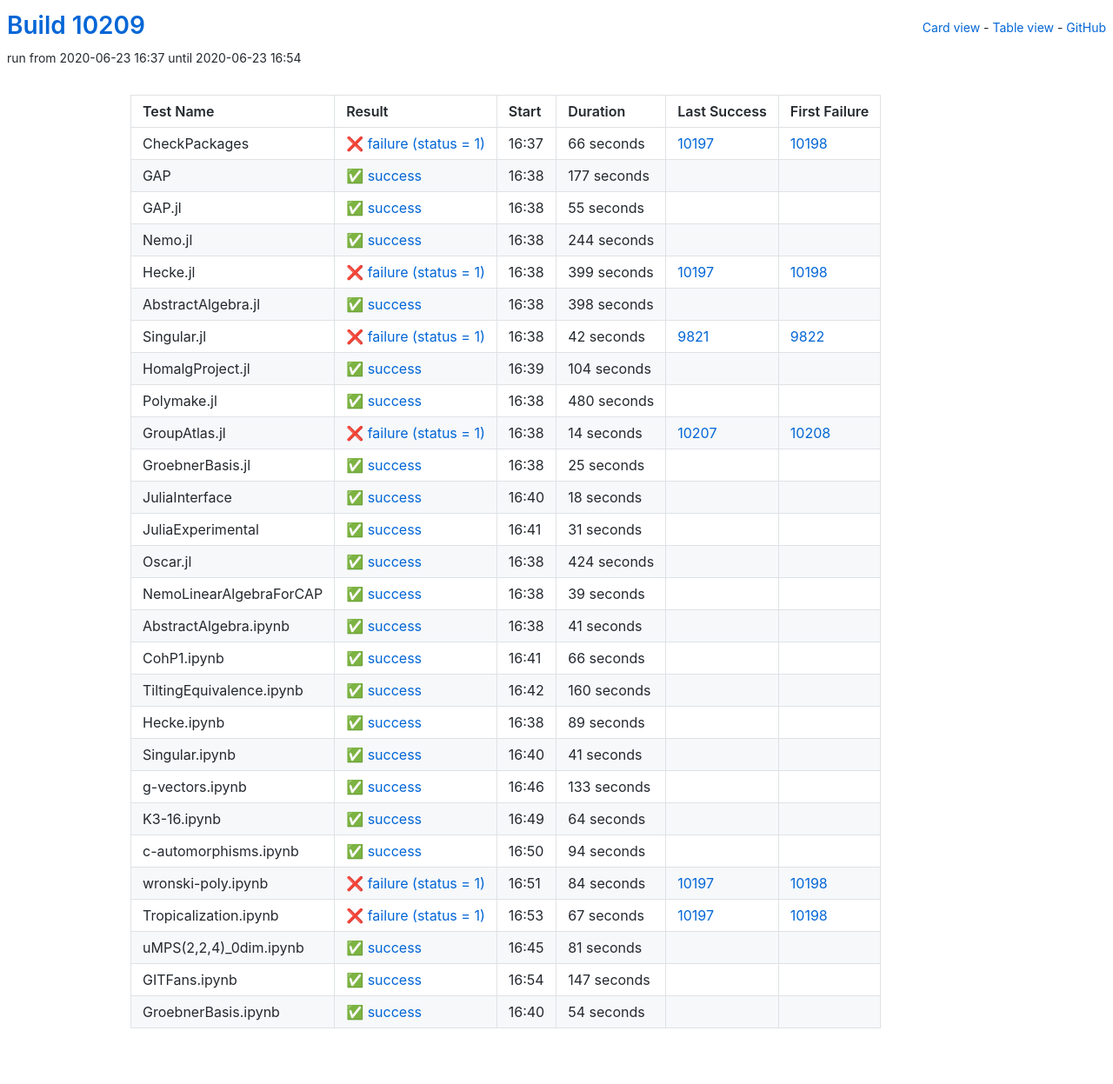
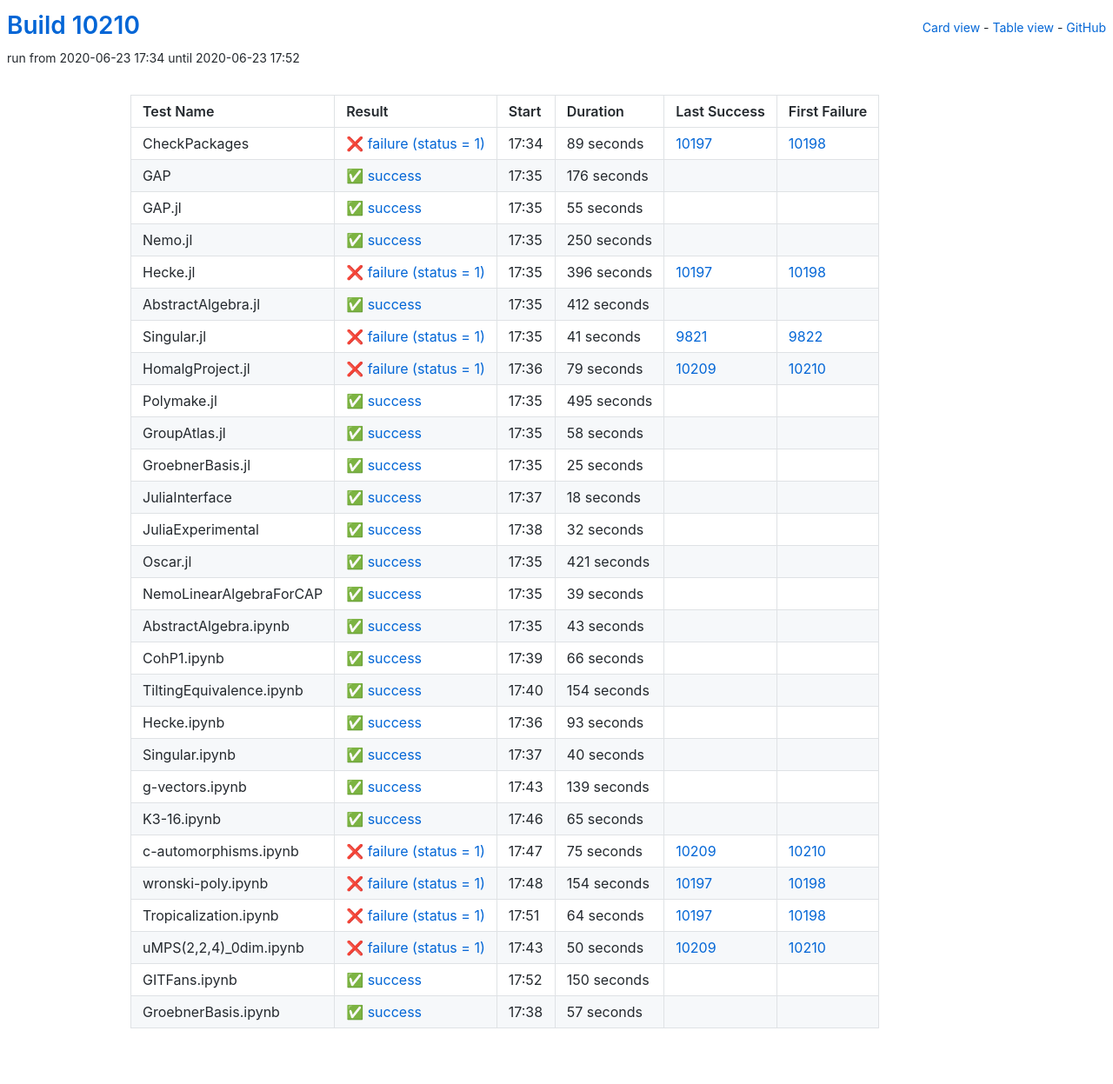
Before and after one commit to oscar-system/oscar-ci-status, a Jekyll site: the page built from table.html, in a window 1280 px wide. Shown: the whole page at 87% size. Built offline with Jekyll 4.4.1, drawn with Linux system fonts in a browser that asks for light colours.

Commit message:
Build #10210

```diff
--- a/_data/ci.yml
+++ b/_data/ci.yml
@@ -1,6 +1,6 @@
 ---
-build: 10209
-build_url: https://oscarci.mathematik.uni-kl.de/job/oscar/10209/
+build: 10210
+build_url: https://oscarci.mathematik.uni-kl.de/job/oscar/10210/
 job: oscar
 organization: oscar-system
 repo: oscar-ci-status
@@ -8,32 +8,32 @@ repourl: https://github.com/oscar-system/oscar-ci-status
 tests:
 - name: CheckPackages
   id: checkpackages
-  log: https://oscarci.mathematik.uni-kl.de/job/oscar/10209/artifact/logs/build-10209/CheckPackages.log
-  start: 2020-06-23 16:37
+  log: https://oscarci.mathematik.uni-kl.de/job/oscar/10210/artifact/logs/build-10210/CheckPackages.log
+  start: 2020-06-23 17:34
   success: false
   exitcode: 1
   status: failure
-  duration: 66
+  duration: 89
   last_success: 10197
   last_success_url: https://oscarci.mathematik.uni-kl.de/job/oscar/10197/
   first_failure: 10198
   first_failure_url: https://oscarci.mathematik.uni-kl.de/job/oscar/10198/
 - name: GAP
   id: gap
-  log: https://oscarci.mathematik.uni-kl.de/job/oscar/10209/artifact/logs/build-10209/GAP.log
-  start: 2020-06-23 16:38
+  log: https://oscarci.mathematik.uni-kl.de/job/oscar/10210/artifact/logs/build-10210/GAP.log
+  start: 2020-06-23 17:35
   success: true
   exitcode: 0
   status: success
-  duration: 177
+  duration: 176
   last_success: false
   last_success_url:
   first_failure: false
   first_failure_url:
 - name: GAP.jl
   id: gap-jl
-  log: https://oscarci.mathematik.uni-kl.de/job/oscar/10209/artifact/logs/build-10209/GAP.jl.log
-  start: 2020-06-23 16:38
+  log: https://oscarci.mathematik.uni-kl.de/job/oscar/10210/artifact/logs/build-10210/GAP.jl.log
+  start: 2020-06-23 17:35
   success: true
   exitcode: 0
   status: success
@@ -44,92 +44,92 @@ tests:
   first_failure_url:
 - name: Nemo.jl
   id: nemo-jl
-  log: https://oscarci.mathematik.uni-kl.de/job/oscar/10209/artifact/logs/build-10209/Nemo.jl.log
-  start: 2020-06-23 16:38
+  log: https://oscarci.mathematik.uni-kl.de/job/oscar/10210/artifact/logs/build-10210/Nemo.jl.log
+  start: 2020-06-23 17:35
   success: true
   exitcode: 0
   status: success
-  duration: 244
+  duration: 250
   last_success: false
   last_success_url:
   first_failure: false
   first_failure_url:
 - name: Hecke.jl
   id: hecke-jl
-  log: https://oscarci.mathematik.uni-kl.de/job/oscar/10209/artifact/logs/build-10209/Hecke.jl.log
-  start: 2020-06-23 16:38
+  log: https://oscarci.mathematik.uni-kl.de/job/oscar/10210/artifact/logs/build-10210/Hecke.jl.log
+  start: 2020-06-23 17:35
   success: false
   exitcode: 1
   status: failure
-  duration: 399
+  duration: 396
   last_success: 10197
   last_success_url: https://oscarci.mathematik.uni-kl.de/job/oscar/10197/
   first_failure: 10198
   first_failure_url: https://oscarci.mathematik.uni-kl.de/job/oscar/10198/
 - name: AbstractAlgebra.jl
   id: abstractalgebra-jl
-  log: https://oscarci.mathematik.uni-kl.de/job/oscar/10209/artifact/logs/build-10209/AbstractAlgebra.jl.log
-  start: 2020-06-23 16:38
+  log: https://oscarci.mathematik.uni-kl.de/job/oscar/10210/artifact/logs/build-10210/AbstractAlgebra.jl.log
+  start: 2020-06-23 17:35
   success: true
   exitcode: 0
   status: success
-  duration: 398
+  duration: 412
   last_success: false
   last_success_url:
   first_failure: false
   first_failure_url:
 - name: Singular.jl
   id: singular-jl
-  log: https://oscarci.mathematik.uni-kl.de/job/oscar/10209/artifact/logs/build-10209/Singular.jl.log
-  start: 2020-06-23 16:38
+  log: https://oscarci.mathematik.uni-kl.de/job/oscar/10210/artifact/logs/build-10210/Singular.jl.log
+  start: 2020-06-23 17:35
   success: false
   exitcode: 1
   status: failure
-  duration: 42
+  duration: 41
   last_success: 9821
   last_success_url: https://oscarci.mathematik.uni-kl.de/job/oscar/9821/
   first_failure: 9822
   first_failure_url: https://oscarci.mathematik.uni-kl.de/job/oscar/9822/
 - name: HomalgProject.jl
   id: homalgproject-jl
-  log: https://oscarci.mathematik.uni-kl.de/job/oscar/10209/artifact/logs/build-10209/HomalgProject.jl.log
-  start: 2020-06-23 16:39
+  log: https://oscarci.mathematik.uni-kl.de/job/oscar/10210/artifact/logs/build-10210/HomalgProject.jl.log
+  start: 2020-06-23 17:36
+  success: false
+  exitcode: 1
+  status: failure
+  duration: 79
+  last_success: 10209
+  last_success_url: https://oscarci.mathematik.uni-kl.de/job/oscar/10209/
+  first_failure: 10210
+  first_failure_url: https://oscarci.mathematik.uni-kl.de/job/oscar/10210/
+- name: Polymake.jl
+  id: polymake-jl
+  log: https://oscarci.mathematik.uni-kl.de/job/oscar/10210/artifact/logs/build-10210/Polymake.jl.log
+  start: 2020-06-23 17:35
   success: true
   exitcode: 0
   status: success
-  duration: 104
-  last_success: false
-  last_success_url:
-  first_failure: false
-  first_failure_url:
-- name: Polymake.jl
-  id: polymake-jl
-  log: https://oscarci.mathematik.uni-kl.de/job/oscar/10209/artifact/logs/build-10209/Polymake.jl.log
-  start: 2020-06-23 16:38
-  success: true
-  exitcode: 0
-  status: success
-  duration: 480
+  duration: 495
   last_success: false
   last_success_url:
   first_failure: false
   first_failure_url:
 - name: GroupAtlas.jl
   id: groupatlas-jl
-  log: https://oscarci.mathematik.uni-kl.de/job/oscar/10209/artifact/logs/build-10209/GroupAtlas.jl.log
-  start: 2020-06-23 16:38
-  success: false
-  exitcode: 1
-  status: failure
-  duration: 14
-  last_success: 10207
-  last_success_url: https://oscarci.mathematik.uni-kl.de/job/oscar/10207/
-  first_failure: 10208
-  first_failure_url: https://oscarci.mathematik.uni-kl.de/job/oscar/10208/
+  log: https://oscarci.mathematik.uni-kl.de/job/oscar/10210/artifact/logs/build-10210/GroupAtlas.jl.log
+  start: 2020-06-23 17:35
+  success: true
+  exitcode: 0
+  status: success
+  duration: 58
+  last_success: false
+  last_success_url:
+  first_failure: false
+  first_failure_url:
 - name: GroebnerBasis.jl
   id: groebnerbasis-jl
-  log: https://oscarci.mathematik.uni-kl.de/job/oscar/10209/artifact/logs/build-10209/GroebnerBasis.jl.log
-  start: 2020-06-23 16:38
+  log: https://oscarci.mathematik.uni-kl.de/job/oscar/10210/artifact/logs/build-10210/GroebnerBasis.jl.log
+  start: 2020-06-23 17:35
   success: true
   exitcode: 0
   status: success
@@ -140,8 +140,8 @@ tests:
   first_failure_url:
 - name: JuliaInterface
   id: juliainterface
-  log: https://oscarci.mathematik.uni-kl.de/job/oscar/10209/artifact/logs/build-10209/JuliaInterface.log
-  start: 2020-06-23 16:40
+  log: https://oscarci.mathematik.uni-kl.de/job/oscar/10210/artifact/logs/build-10210/JuliaInterface.log
+  start: 2020-06-23 17:37
   success: true
   exitcode: 0
   status: success
@@ -152,32 +152,32 @@ tests:
   first_failure_url:
 - name: JuliaExperimental
   id: juliaexperimental
-  log: https://oscarci.mathematik.uni-kl.de/job/oscar/10209/artifact/logs/build-10209/JuliaExperimental.log
-  start: 2020-06-23 16:41
+  log: https://oscarci.mathematik.uni-kl.de/job/oscar/10210/artifact/logs/build-10210/JuliaExperimental.log
+  start: 2020-06-23 17:38
   success: true
   exitcode: 0
   status: success
-  duration: 31
+  duration: 32
   last_success: false
   last_success_url:
   first_failure: false
   first_failure_url:
 - name: Oscar.jl
   id: oscar-jl
-  log: https://oscarci.mathematik.uni-kl.de/job/oscar/10209/artifact/logs/build-10209/Oscar.jl.log
-  start: 2020-06-23 16:38
+  log: https://oscarci.mathematik.uni-kl.de/job/oscar/10210/artifact/logs/build-10210/Oscar.jl.log
+  start: 2020-06-23 17:35
   success: true
   exitcode: 0
   status: success
-  duration: 424
+  duration: 421
   last_success: false
   last_success_url:
   first_failure: false
   first_failure_url:
 - name: NemoLinearAlgebraForCAP
   id: nemolinearalgebraforcap
-  log: https://oscarci.mathematik.uni-kl.de/job/oscar/10209/artifact/logs/build-10209/NemoLinearAlgebraForCAP.log
-  start: 2020-06-23 16:38
+  log: https://oscarci.mathematik.uni-kl.de/job/oscar/10210/artifact/logs/build-10210/NemoLinearAlgebraForCAP.log
+  start: 2020-06-23 17:35
   success: true
   exitcode: 0
   status: success
@@ -188,20 +188,20 @@ tests:
   first_failure_url:
 - name: AbstractAlgebra.ipynb
   id: abstractalgebra-ipynb
-  log: https://oscarci.mathematik.uni-kl.de/job/oscar/10209/artifact/logs/build-10209/AbstractAlgebra.ipynb.log
-  start: 2020-06-23 16:38
+  log: https://oscarci.mathematik.uni-kl.de/job/oscar/10210/artifact/logs/build-10210/AbstractAlgebra.ipynb.log
+  start: 2020-06-23 17:35
   success: true
   exitcode: 0
   status: success
-  duration: 41
+  duration: 43
   last_success: false
   last_success_url:
   first_failure: false
   first_failure_url:
 - name: CohP1.ipynb
   id: cohp1-ipynb
-  log: https://oscarci.mathematik.uni-kl.de/job/oscar/10209/artifact/logs/build-10209/CohP1.ipynb.log
-  start: 2020-06-23 16:41
+  log: https://oscarci.mathematik.uni-kl.de/job/oscar/10210/artifact/logs/build-10210/CohP1.ipynb.log
+  start: 2020-06-23 17:39
   success: true
   exitcode: 0
   status: success
@@ -212,132 +212,132 @@ tests:
   first_failure_url:
 - name: TiltingEquivalence.ipynb
   id: tiltingequivalence-ipynb
-  log: https://oscarci.mathematik.uni-kl.de/job/oscar/10209/artifact/logs/build-10209/TiltingEquivalence.ipynb.log
-  start: 2020-06-23 16:42
+  log: https://oscarci.mathematik.uni-kl.de/job/oscar/10210/artifact/logs/build-10210/TiltingEquivalence.ipynb.log
+  start: 2020-06-23 17:40
   success: true
   exitcode: 0
   status: success
-  duration: 160
+  duration: 154
   last_success: false
   last_success_url:
   first_failure: false
   first_failure_url:
 - name: Hecke.ipynb
   id: hecke-ipynb
-  log: https://oscarci.mathematik.uni-kl.de/job/oscar/10209/artifact/logs/build-10209/Hecke.ipynb.log
-  start: 2020-06-23 16:38
+  log: https://oscarci.mathematik.uni-kl.de/job/oscar/10210/artifact/logs/build-10210/Hecke.ipynb.log
+  start: 2020-06-23 17:36
   success: true
   exitcode: 0
   status: success
-  duration: 89
+  duration: 93
   last_success: false
   last_success_url:
   first_failure: false
   first_failure_url:
 - name: Singular.ipynb
   id: singular-ipynb
-  log: https://oscarci.mathematik.uni-kl.de/job/oscar/10209/artifact/logs/build-10209/Singular.ipynb.log
-  start: 2020-06-23 16:40
+  log: https://oscarci.mathematik.uni-kl.de/job/oscar/10210/artifact/logs/build-10210/Singular.ipynb.log
+  start: 2020-06-23 17:37
   success: true
   exitcode: 0
   status: success
-  duration: 41
+  duration: 40
   last_success: false
   last_success_url:
   first_failure: false
   first_failure_url:
 - name: g-vectors.ipynb
   id: g-vectors-ipynb
-  log: https://oscarci.mathematik.uni-kl.de/job/oscar/10209/artifact/logs/build-10209/g-vectors.ipynb.log
-  start: 2020-06-23 16:46
+  log: https://oscarci.mathematik.uni-kl.de/job/oscar/10210/artifact/logs/build-10210/g-vectors.ipynb.log
+  start: 2020-06-23 17:43
   success: true
   exitcode: 0
   status: success
-  duration: 133
+  duration: 139
   last_success: false
   last_success_url:
   first_failure: false
   first_failure_url:
 - name: K3-16.ipynb
   id: k3-16-ipynb
-  log: https://oscarci.mathematik.uni-kl.de/job/oscar/10209/artifact/logs/build-10209/K3-16.ipynb.log
-  start: 2020-06-23 16:49
+  log: https://oscarci.mathematik.uni-kl.de/job/oscar/10210/artifact/logs/build-10210/K3-16.ipynb.log
+  start: 2020-06-23 17:46
   success: true
   exitcode: 0
   status: success
-  duration: 64
+  duration: 65
   last_success: false
   last_success_url:
   first_failure: false
   first_failure_url:
 - name: c-automorphisms.ipynb
   id: c-automorphisms-ipynb
-  log: https://oscarci.mathematik.uni-kl.de/job/oscar/10209/artifact/logs/build-10209/c-automorphisms.ipynb.log
-  start: 2020-06-23 16:50
-  success: true
-  exitcode: 0
-  status: success
-  duration: 94
-  last_success: false
-  last_success_url:
-  first_failure: false
-  first_failure_url:
-- name: wronski-poly.ipynb
-  id: wronski-poly-ipynb
-  log: https://oscarci.mathematik.uni-kl.de/job/oscar/10209/artifact/logs/build-10209/wronski-poly.ipynb.log
-  start: 2020-06-23 16:51
+  log: https://oscarci.mathematik.uni-kl.de/job/oscar/10210/artifact/logs/build-10210/c-automorphisms.ipynb.log
+  start: 2020-06-23 17:47
   success: false
   exitcode: 1
   status: failure
-  duration: 84
+  duration: 75
+  last_success: 10209
+  last_success_url: https://oscarci.mathematik.uni-kl.de/job/oscar/10209/
+  first_failure: 10210
+  first_failure_url: https://oscarci.mathematik.uni-kl.de/job/oscar/10210/
+- name: wronski-poly.ipynb
+  id: wronski-poly-ipynb
+  log: https://oscarci.mathematik.uni-kl.de/job/oscar/10210/artifact/logs/build-10210/wronski-poly.ipynb.log
+  start: 2020-06-23 17:48
+  success: false
+  exitcode: 1
+  status: failure
+  duration: 154
   last_success: 10197
   last_success_url: https://oscarci.mathematik.uni-kl.de/job/oscar/10197/
   first_failure: 10198
   first_failure_url: https://oscarci.mathematik.uni-kl.de/job/oscar/10198/
 - name: Tropicalization.ipynb
   id: tropicalization-ipynb
-  log: https://oscarci.mathematik.uni-kl.de/job/oscar/10209/artifact/logs/build-10209/Tropicalization.ipynb.log
-  start: 2020-06-23 16:53
+  log: https://oscarci.mathematik.uni-kl.de/job/oscar/10210/artifact/logs/build-10210/Tropicalization.ipynb.log
+  start: 2020-06-23 17:51
   success: false
   exitcode: 1
   status: failure
-  duration: 67
+  duration: 64
   last_success: 10197
   last_success_url: https://oscarci.mathematik.uni-kl.de/job/oscar/10197/
   first_failure: 10198
   first_failure_url: https://oscarci.mathematik.uni-kl.de/job/oscar/10198/
 - name: uMPS(2,2,4)_0dim.ipynb
   id: umps-2-2-4-0dim-ipynb
-  log: https://oscarci.mathematik.uni-kl.de/job/oscar/10209/artifact/logs/build-10209/uMPS-2-2-4-_0dim.ipynb.log
-  start: 2020-06-23 16:45
+  log: https://oscarci.mathematik.uni-kl.de/job/oscar/10210/artifact/logs/build-10210/uMPS-2-2-4-_0dim.ipynb.log
+  start: 2020-06-23 17:43
+  success: false
+  exitcode: 1
+  status: failure
+  duration: 50
+  last_success: 10209
+  last_success_url: https://oscarci.mathematik.uni-kl.de/job/oscar/10209/
+  first_failure: 10210
+  first_failure_url: https://oscarci.mathematik.uni-kl.de/job/oscar/10210/
+- name: GITFans.ipynb
+  id: gitfans-ipynb
+  log: https://oscarci.mathematik.uni-kl.de/job/oscar/10210/artifact/logs/build-10210/GITFans.ipynb.log
+  start: 2020-06-23 17:52
   success: true
   exitcode: 0
   status: success
-  duration: 81
-  last_success: false
-  last_success_url:
-  first_failure: false
-  first_failure_url:
-- name: GITFans.ipynb
-  id: gitfans-ipynb
-  log: https://oscarci.mathematik.uni-kl.de/job/oscar/10209/artifact/logs/build-10209/GITFans.ipynb.log
-  start: 2020-06-23 16:54
-  success: true
-  exitcode: 0
-  status: success
-  duration: 147
+  duration: 150
   last_success: false
   last_success_url:
   first_failure: false
   first_failure_url:
 - name: GroebnerBasis.ipynb
   id: groebnerbasis-ipynb
-  log: https://oscarci.mathematik.uni-kl.de/job/oscar/10209/artifact/logs/build-10209/GroebnerBasis.ipynb.log
-  start: 2020-06-23 16:40
+  log: https://oscarci.mathematik.uni-kl.de/job/oscar/10210/artifact/logs/build-10210/GroebnerBasis.ipynb.log
+  start: 2020-06-23 17:38
   success: true
   exitcode: 0
   status: success
-  duration: 54
+  duration: 57
   last_success: false
   last_success_url:
   first_failure: false
```
Also changed, not shown: README.md.
